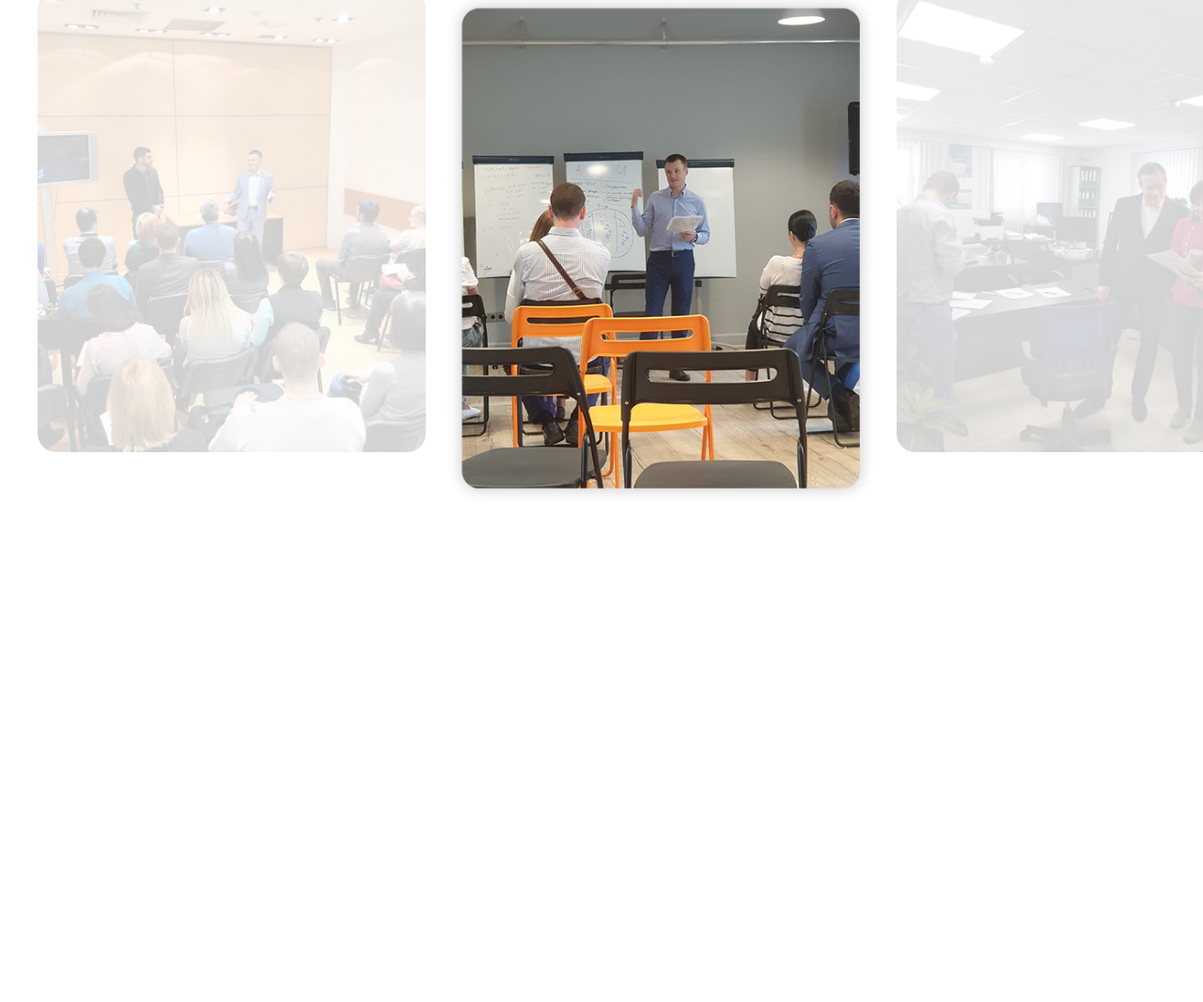
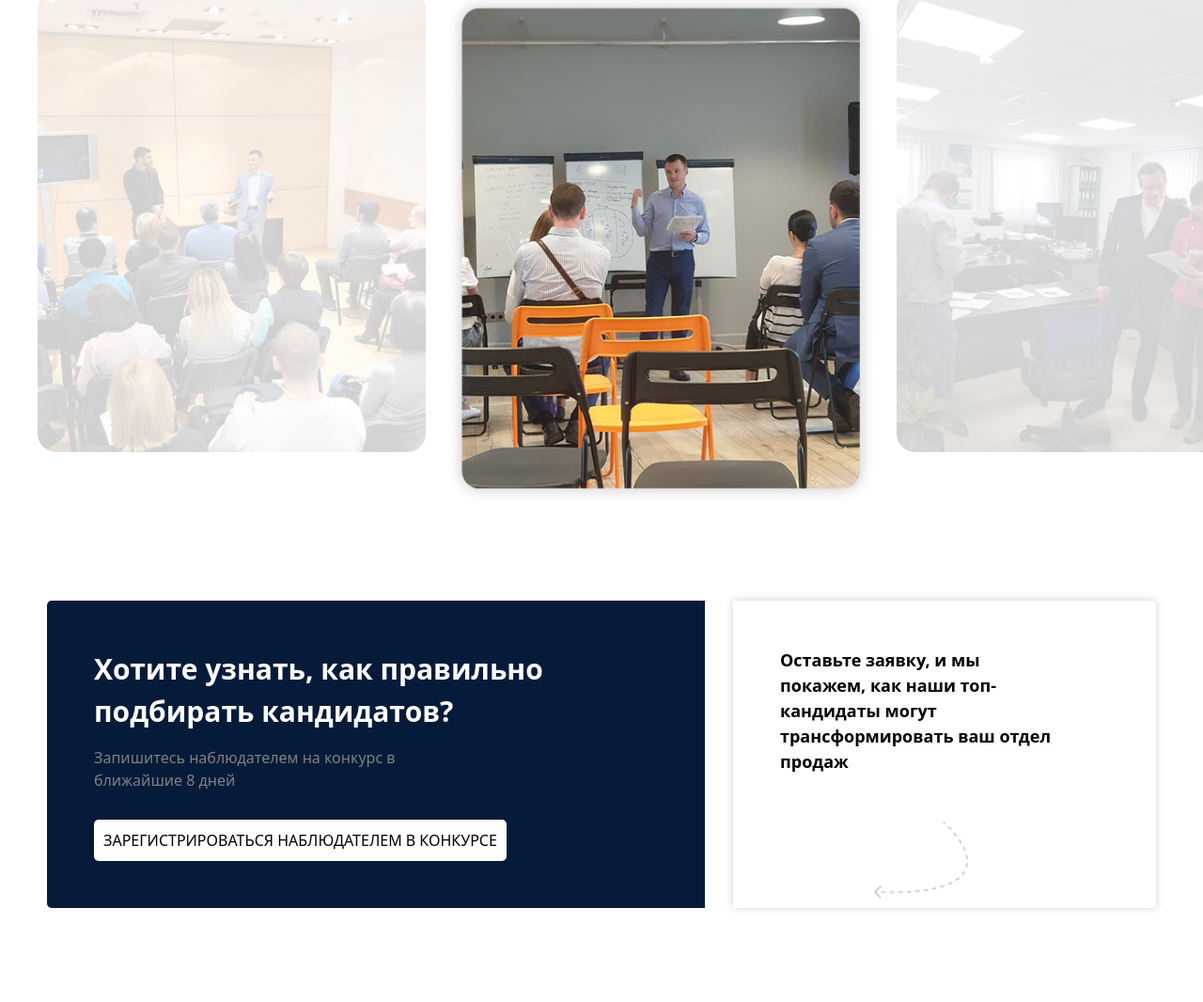
Before and after one commit to maga76/exam_week2-GIT, a website: page index.html in a window 1280 px wide. Shown: the part 7752-8818 px from the top of the page at 94% size. Before the commit the page ends 8291 px from the top, so only its background shows below. Drawn offline with Linux system fonts and the light colour scheme.

Commit message:
sectionStrelka

```diff
--- a/index.html
+++ b/index.html
@@ -472,7 +472,7 @@
         <section class="max-w-[1200px] m-auto">
             <div class="mt-[100px]">
                 <p class="lg:text-[40px] font-semibold text-[32px] ">Уникальный подбор</p>
-                <p class="lg:text-[24px] font-semibold text-[20px] lg:w-[832px] w-[360px] text-[grey] mt-[22px]">От начала до представления финалистов — всего 5-7 дней,что позволяет быстро закрыть вакансию без потери качества</p>
+                <p class="lg:text-[24px] font-semibold text-[20px] lg:w-[832px] w-  [360px] text-[grey] mt-[22px]">От начала до представления финалистов — всего 5-7 дней,что позволяет быстро закрыть вакансию без потери качества</p>
                 <div class="flex gap-[20px] mt-[100px]">
                     <img src="./src/image/Rectangle 40.png" class="w-[416px] h-[491px] hidden lg:flex">
                     <img src="./src/image/Rectangle 41.png" class="w-[461px] h-[549px]">
@@ -481,5 +481,25 @@
             </div>
         </section>
     </main>
+    <section class="max-w-300 m-auto flex flex-col  lg:p-[100px_0px] p-[50px_20px]">
+        <div class="flex flex-col gap-[30px] lg:flex-row lg:justify-center">
+            <div class="flex flex-col gap-[30px] items-start bg-[#061B3A] py-[50px] pl-[50px] pr-[150px] rounded-[5px] rounded-tr-none rounded-br-none">
+                <div class="flex flex-col gap-[15px]">
+                <h1 class="font-bold text-[30px] text-[white] lg:w-[500px]">Хотите узнать, как правильно подбирать кандидатов?</h1>
+                <p class="text-[16px] lg:w-[350px] text-[gray]">Запишитесь наблюдателем на конкурс в ближайшие 8 дней</p>
+                </div>
+                <div class="flex flex-col gap-[100px] items-start">
+
+                    <div class="flex gap-[10px]">
+                    <button class="text-black bg-[white] p-[10px] rounded-[5px] hidden lg:flex">ЗАРЕГИСТРИРОВАТЬСЯ НАБЛЮДАТЕЛЕМ В КОНКУРСЕ <i class="fa-solid fa-arrow-right-long" style="color:black;"></i></button>
+                    </div>
+                </div>
+            </div>
+            <div class="flex flex-col bg-[white] pt-[50px] pr-[100px] pl-[50px] rounded-[5px] rounded-tl-none rounded-bl-none gap-[50px] items-center shadow-[0_0_10px_lightgray]">
+                <h1 class="font-bold text-[black] lg:w-[300px] lg:text-[18px]">Оставьте заявку, и мы покажем, как наши топ-кандидаты могут трансформировать ваш отдел продаж</h1>
+                <img class="lg:w-[100px]" src="./src/image/Vector 1.png" alt="">
+            </div>
+        </div>
+    </section>
 </body>
 </html>
```
Also changed, not shown: src/image/Vector 1.png (added), src/output.css.
